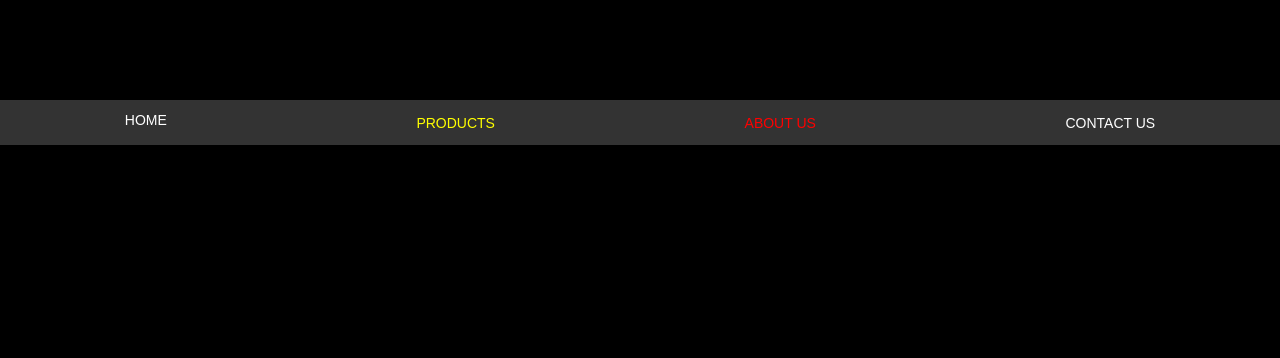
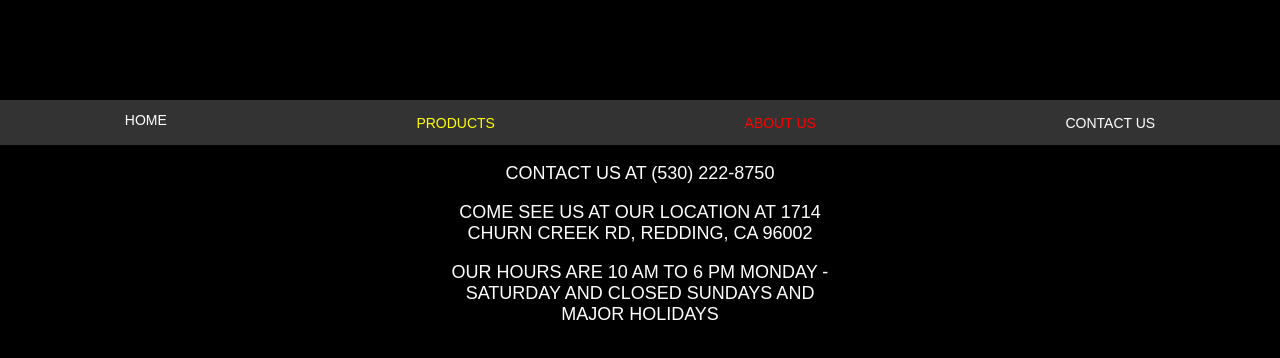
Before and after one commit to TMeamber/collectors_choice, a React (Create React App) app in the folder collectors_choice/: page /Contact in a window 1280 px wide. Shown: the top 358 px of the page. Built offline with nearby package versions, Linux system fonts and the light colour scheme.

Commit message:
Contact info is done

```diff
--- a/collectors_choice/src/Components/Contact/Contact.css
+++ b/collectors_choice/src/Components/Contact/Contact.css
@@ -0,0 +1,11 @@
+.info{
+    display:block;
+    width:30%;
+    margin:0 auto;
+    position:relative;
+    font-size: 18px;
+    font-weight: 400;
+    color:white;
+    text-align:center;
+    text-transform: uppercase;
+}
```
